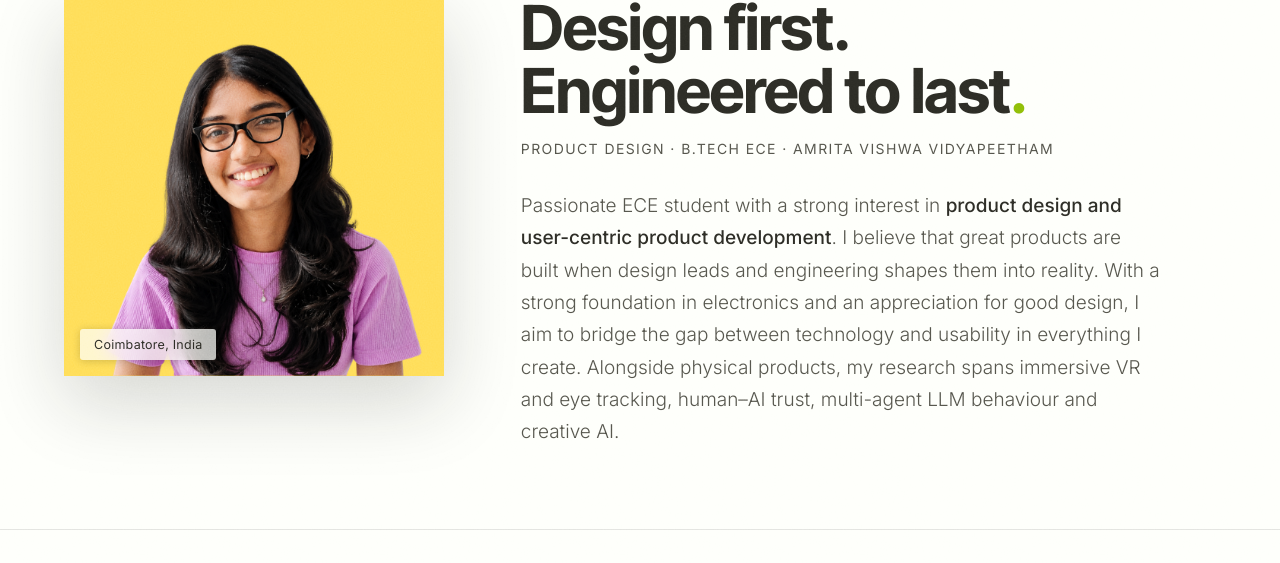
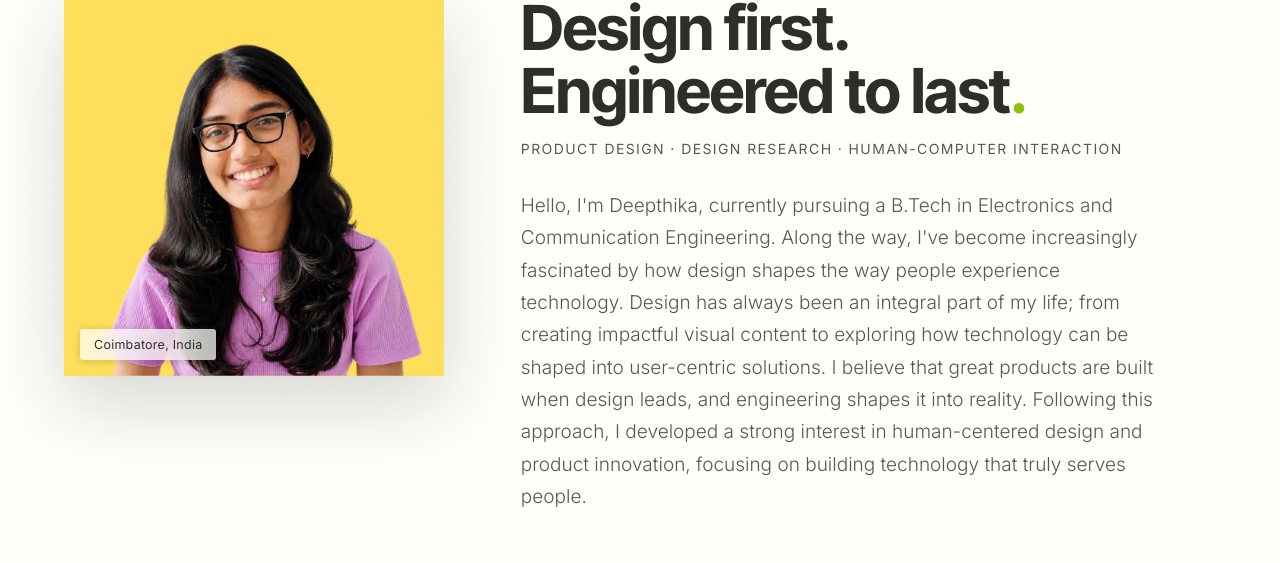
Before and after one commit to deepthikas123-ops/portfolio-v1, a Next.js app: page /about in a window 1280 px wide. Shown: the part 184-747 px from the top of the page. Built offline with nearby package versions, Linux system fonts and the light colour scheme; no server answers.

Commit message:
Update page.tsx

```diff
--- a/app/about/page.tsx
+++ b/app/about/page.tsx
@@ -109,16 +109,11 @@ export default function About() {
               Engineered to last<span className="dot" style={{ color: 'var(--lime)' }}>.</span>
             </Reveal>
             <Reveal as="p" className="role" delay={0.1}>
-              Product Design · B.Tech ECE · Amrita Vishwa Vidyapeetham
+              Product Design · Design Research · Human-Computer Interaction
             </Reveal>
             <Reveal as="p" className="lede" delay={0.2}>
-              Passionate ECE student with a strong interest in{' '}
-              <strong>product design and user-centric product development</strong>. I believe that
-              great products are built when design leads and engineering shapes them into reality.
-              With a strong foundation in electronics and an appreciation for good design, I aim to
-              bridge the gap between technology and usability in everything I create. Alongside
-              physical products, my research spans immersive VR and eye tracking, human–AI trust,
-              multi-agent LLM behaviour and creative AI.
+              Hello, I'm Deepthika, currently pursuing a B.Tech in Electronics and Communication Engineering. Along the way, I've become increasingly fascinated by how design shapes the way people experience technology.
+              Design has always been an integral part of my life; from creating impactful visual content to exploring how technology can be shaped into user-centric solutions. I believe that great products are built when design leads, and engineering shapes it into reality. Following this approach, I developed a strong interest in human-centered design and product innovation, focusing on building technology that truly serves people.
             </Reveal>
           </div>
         </div>
```
